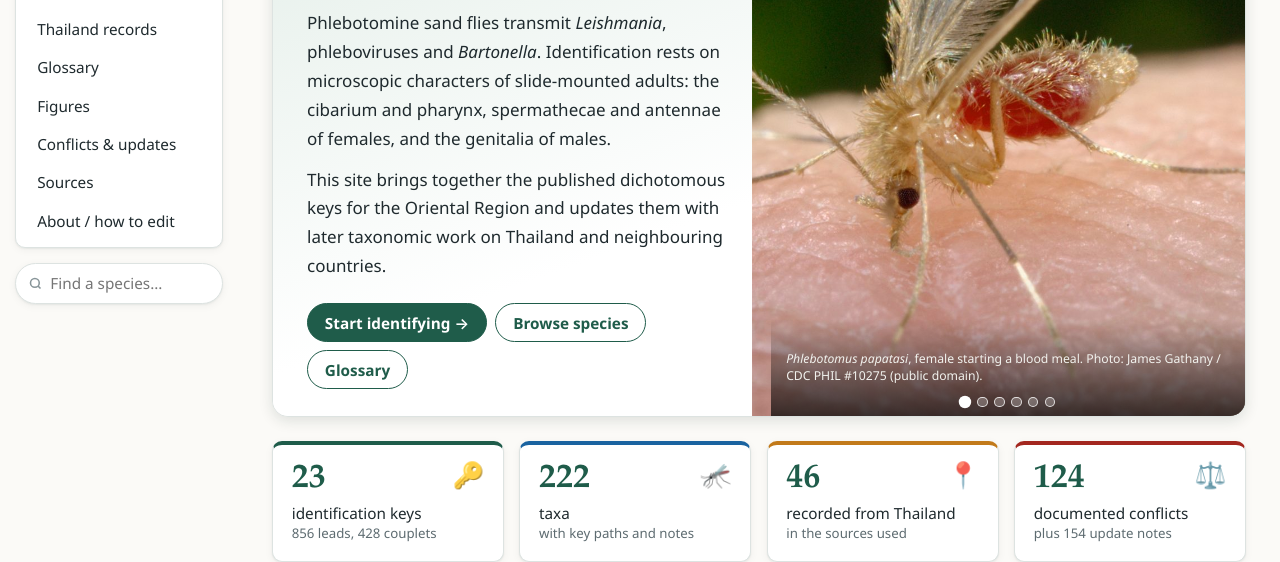
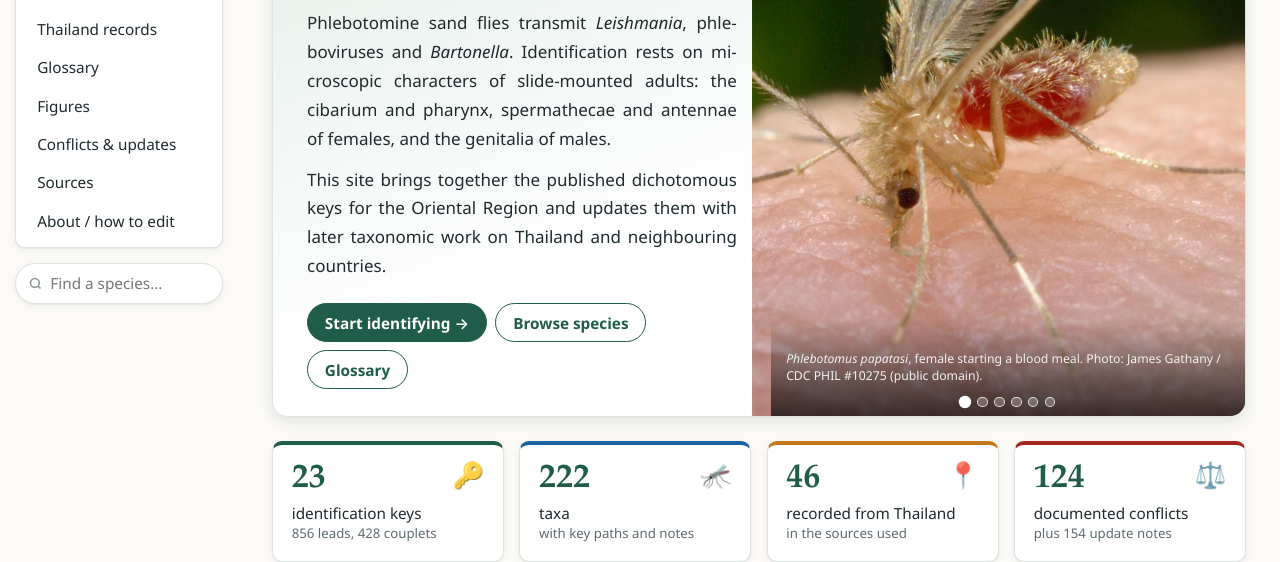
Before and after one commit to chavanutj/sandfly-identification, a plain HTML site: page site/index.html in a window 1280 px wide. Shown: the part 261-823 px from the top of the page. Drawn offline with Linux system fonts and the light colour scheme.

Commit message:
Home page intro: justified (distributed) text
Co-Authored-By: Claude Opus 5.5 <noreply@anthropic.com>

```diff
--- a/scripts/assets/style.css
+++ b/scripts/assets/style.css
@@ -230,7 +230,8 @@ ul.taxlist li:target { background: var(--hl); outline: 2px solid var(--accent);
   background: linear-gradient(160deg, var(--brand2) 0%, var(--card) 70%); }
 .hero .eyebrow { margin: 0 0 .4rem; font: 600 .74rem var(--sans); letter-spacing: .12em; text-transform: uppercase; color: var(--accent); }
 .hero h1 { font-size: 2.05rem; margin: 0 0 .7rem; }
-.hero .lede p { margin: 0 0 .7em; font-size: 1rem; line-height: 1.7; max-width: none; }
+.hero .lede p { margin: 0 0 .7em; font-size: 1rem; line-height: 1.7; max-width: none;
+  text-align: justify; text-justify: inter-word; hyphens: auto; -webkit-hyphens: auto; }  /* distributed: every line full width */
 .hero .cta { display: flex; flex-wrap: wrap; gap: .5rem; margin: .6rem 0 0; }
 .btn { display: inline-block; padding: .55em 1.1em; border-radius: 999px; border: 1px solid var(--brand); color: var(--brand);
   background: var(--card); font: 600 .9rem var(--sans); text-decoration: none; transition: background .15s, transform .15s; }
--- a/site/assets/style.css
+++ b/site/assets/style.css
@@ -230,7 +230,8 @@ ul.taxlist li:target { background: var(--hl); outline: 2px solid var(--accent);
   background: linear-gradient(160deg, var(--brand2) 0%, var(--card) 70%); }
 .hero .eyebrow { margin: 0 0 .4rem; font: 600 .74rem var(--sans); letter-spacing: .12em; text-transform: uppercase; color: var(--accent); }
 .hero h1 { font-size: 2.05rem; margin: 0 0 .7rem; }
-.hero .lede p { margin: 0 0 .7em; font-size: 1rem; line-height: 1.7; max-width: none; }
+.hero .lede p { margin: 0 0 .7em; font-size: 1rem; line-height: 1.7; max-width: none;
+  text-align: justify; text-justify: inter-word; hyphens: auto; -webkit-hyphens: auto; }  /* distributed: every line full width */
 .hero .cta { display: flex; flex-wrap: wrap; gap: .5rem; margin: .6rem 0 0; }
 .btn { display: inline-block; padding: .55em 1.1em; border-radius: 999px; border: 1px solid var(--brand); color: var(--brand);
   background: var(--card); font: 600 .9rem var(--sans); text-decoration: none; transition: background .15s, transform .15s; }
```
